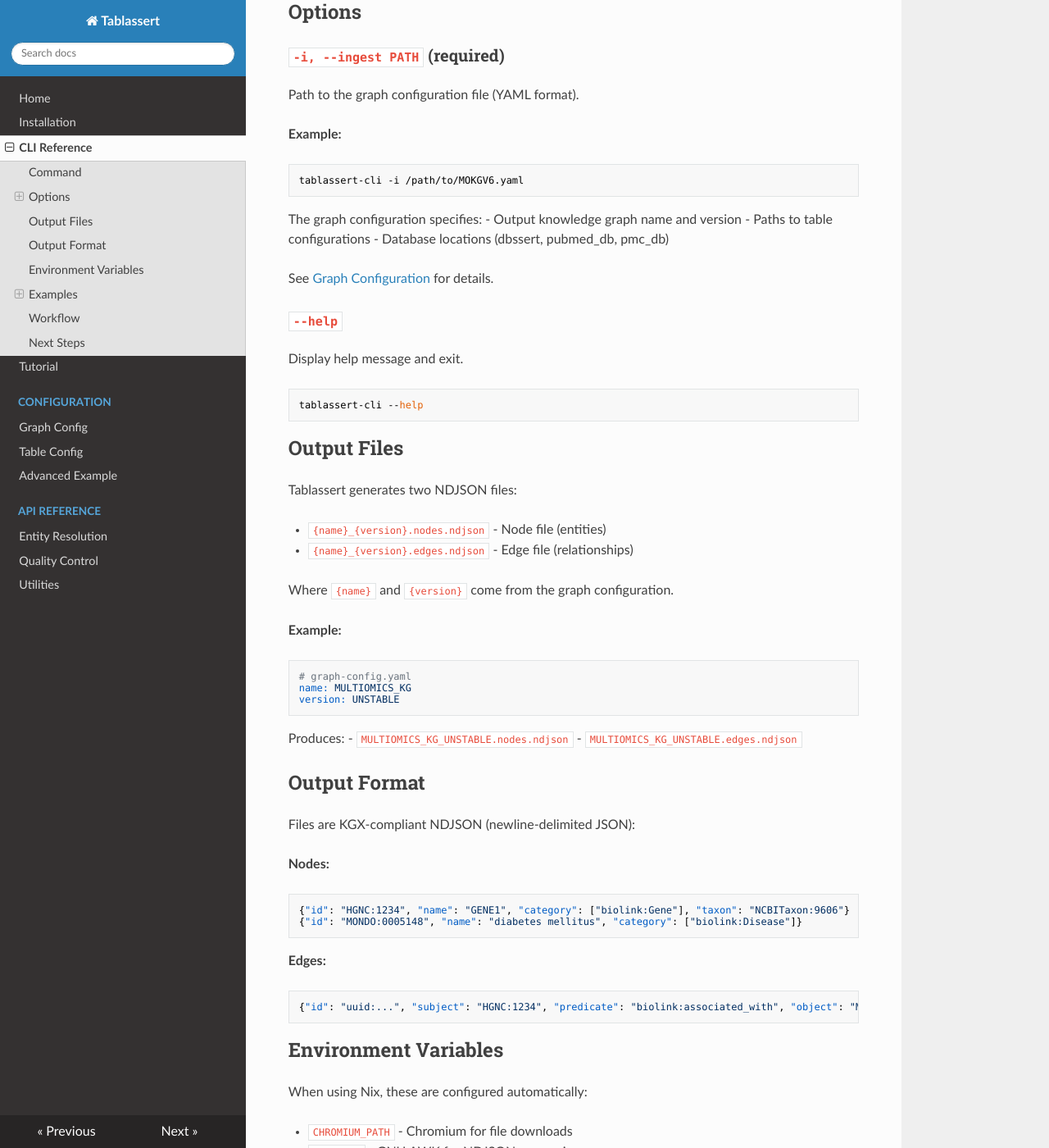
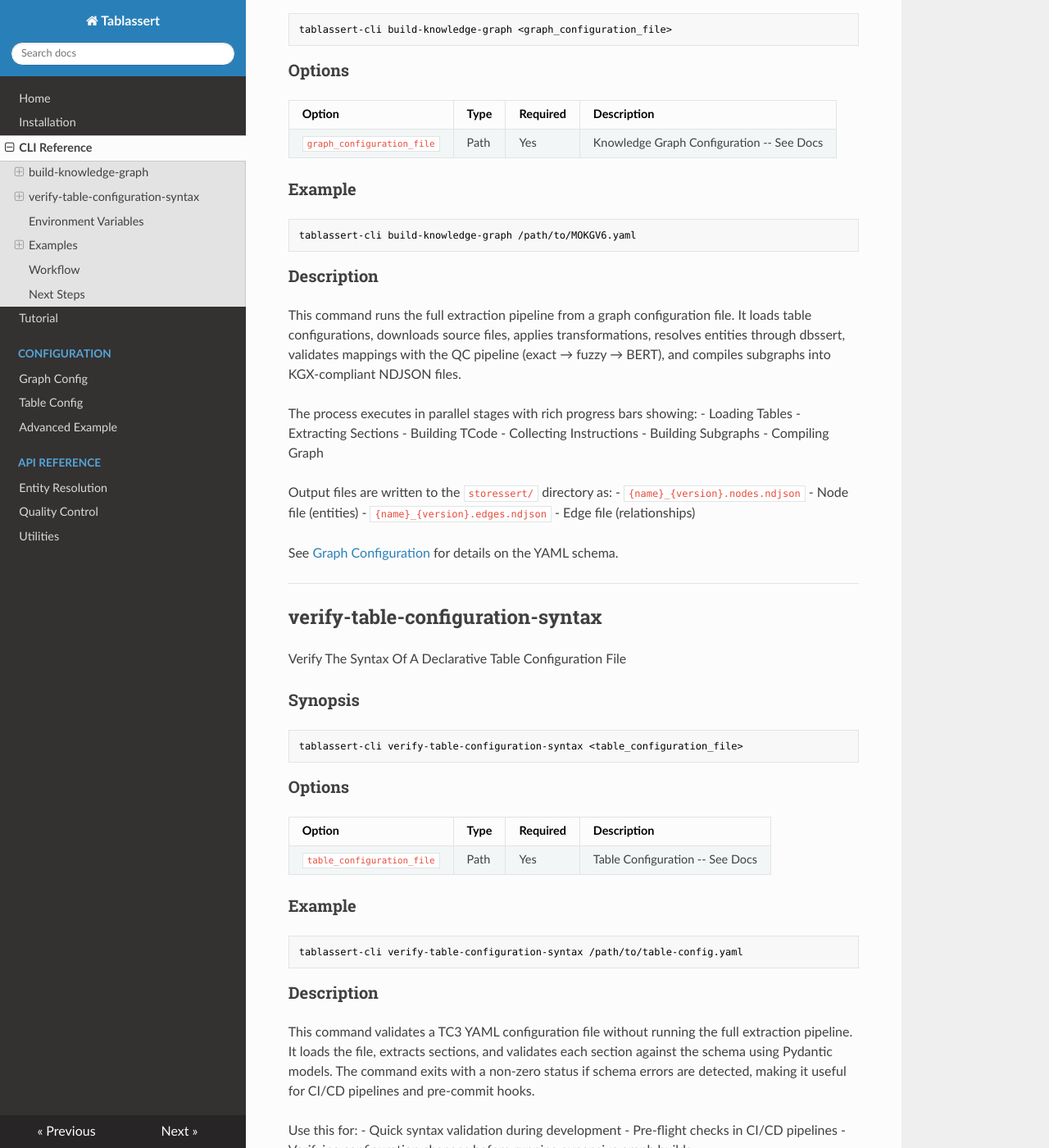
Before and after one commit to SkyeAv/Tablassert3.0.0, an MkDocs documentation site: the page built from docs/cli.md, in a window 1280 px wide and 1400 px high, scrolled down 346 px. Shown: the whole window at 82% size. Built offline with MkDocs 1.6.1, drawn with Linux system fonts in a browser that asks for light colours; nearby versions of some CDN libraries; some of the changed text lies outside the part shown.

````diff
--- a/docs/cli.md
+++ b/docs/cli.md
@@ -1,73 +1,83 @@
 # CLI Reference
 
-Tablassert provides a single command-line interface for building knowledge graphs from declarative configurations.
+Tablassert provides two commands for building knowledge graphs and validating configuration files.
 
-## Command
+## build-knowledge-graph
+
+Build A KGX Compliant Knowledge Graph From A Graph Configuration File
+
+### Synopsis
 
 ```bash
-tablassert-cli -i <graph-config.yaml>
+tablassert-cli build-knowledge-graph <graph_configuration_file>
 ```
 
-## Options
+### Options
 
-### `-i, --ingest PATH` (required)
+| Option | Type | Required | Description |
+|--------|------|----------|-------------|
+| `graph_configuration_file` | Path | Yes | Knowledge Graph Configuration -- See Docs |
 
-Path to the graph configuration file (YAML format).
+### Example
 
-**Example:**
 ```bash
-tablassert-cli -i /path/to/MOKGV6.yaml
+tablassert-cli build-knowledge-graph /path/to/MOKGV6.yaml
 ```
 
-The graph configuration specifies:
-- Output knowledge graph name and version
-- Paths to table configurations
-- Database locations (dbssert, pubmed_db, pmc_db)
+### Description
 
-See [Graph Configuration](configuration/graph.md) for details.
+This command runs the full extraction pipeline from a graph configuration file. It loads table configurations, downloads source files, applies transformations, resolves entities through dbssert, validates mappings with the QC pipeline (exact → fuzzy → BERT), and compiles subgraphs into KGX-compliant NDJSON files.
 
-### `--help`
+The process executes in parallel stages with rich progress bars showing:
+- Loading Tables
+- Extracting Sections
+- Building TCode
+- Collecting Instructions
+- Building Subgraphs
+- Compiling Graph
 
-Display help message and exit.
-
-```bash
-tablassert-cli --help
-```
-
-## Output Files
-
-Tablassert generates two NDJSON files:
-
+Output files are written to the `storessert/` directory as:
 - `{name}_{version}.nodes.ndjson` - Node file (entities)
 - `{name}_{version}.edges.ndjson` - Edge file (relationships)
 
-Where `{name}` and `{version}` come from the graph configuration.
+See [Graph Configuration](configuration/graph.md) for details on the YAML schema.
 
-**Example:**
-```yaml
-# graph-config.yaml
-name: MULTIOMICS_KG
-version: UNSTABLE
+---
+
+## verify-table-configuration-syntax
+
+Verify The Syntax Of A Declarative Table Configuration File
+
+### Synopsis
+
+```bash
+tablassert-cli verify-table-configuration-syntax <table_configuration_file>
 ```
 
-Produces:
-- `MULTIOMICS_KG_UNSTABLE.nodes.ndjson`
-- `MULTIOMICS_KG_UNSTABLE.edges.ndjson`
+### Options
 
-## Output Format
+| Option | Type | Required | Description |
+|--------|------|----------|-------------|
+| `table_configuration_file` | Path | Yes | Table Configuration -- See Docs |
 
-Files are KGX-compliant NDJSON (newline-delimited JSON):
+### Example
 
-**Nodes:**
-```json
-{"id": "HGNC:1234", "name": "GENE1", "category": ["biolink:Gene"], "taxon": "NCBITaxon:9606"}
-{"id": "MONDO:0005148", "name": "diabetes mellitus", "category": ["biolink:Disease"]}
+```bash
+tablassert-cli verify-table-configuration-syntax /path/to/table-config.yaml
 ```
 
-**Edges:**
-```json
-{"id": "uuid:...", "subject": "HGNC:1234", "predicate": "biolink:associated_with", "object": "MONDO:0005148"}
-```
+### Description
+
+This command validates a TC3 YAML configuration file without running the full extraction pipeline. It loads the file, extracts sections, and validates each section against the schema using Pydantic models. The command exits with a non-zero status if schema errors are detected, making it useful for CI/CD pipelines and pre-commit hooks.
+
+Use this for:
+- Quick syntax validation during development
+- Pre-flight checks in CI/CD pipelines
+- Verifying configuration changes before running expensive graph builds
+
+See [Table Configuration](configuration/table.md) for details on the YAML schema.
+
+---
 
 ## Environment Variables
 
@@ -79,30 +89,31 @@ When using Nix, these are configured automatically:
 
 ## Examples
 
-### Basic Usage
+### Build Knowledge Graph
 
 ```bash
-tablassert-cli -i my-graph.yaml
+tablassert-cli build-knowledge-graph my-graph.yaml
 ```
 
-### With Absolute Path
+### Validate Table Configuration
 
 ```bash
-tablassert-cli -i /home/user/configs/graph.yaml
+tablassert-cli verify-table-configuration-syntax table-config.yaml
 ```
 
 ### Using Nix Run (No Installation)
 
 ```bash
-nix run github:SkyeAv/Tablassert#default -- -i ./graph.yaml
+nix run github:SkyeAv/Tablassert#default -- build-knowledge-graph ./graph.yaml
 ```
 
 ## Workflow
 
-1. **Create graph configuration** - Define output name, table configs, databases
-2. **Create table configurations** - Define data sources and transformations
-3. **Run CLI** - `tablassert-cli -i graph.yaml`
-4. **Process executes:**
+1. **Create table configuration** - Define data sources and transformations
+2. **Create graph configuration** - Define output name, table configs, databases
+3. **Validate table config** - `tablassert-cli verify-table-configuration-syntax table.yaml`
+4. **Build knowledge graph** - `tablassert-cli build-knowledge-graph graph.yaml`
+5. **Process executes:**
    - Downloads files from URLs (if needed)
    - Applies transformations to each table
    - Resolves entities using dbssert
````
Also changed, not shown: README.md (+12 -0 lines), docs/configuration/graph.md (+1 -1 lines), docs/index.md (+1 -1 lines), docs/installation.md (+48 -0 lines), 3 other files.
